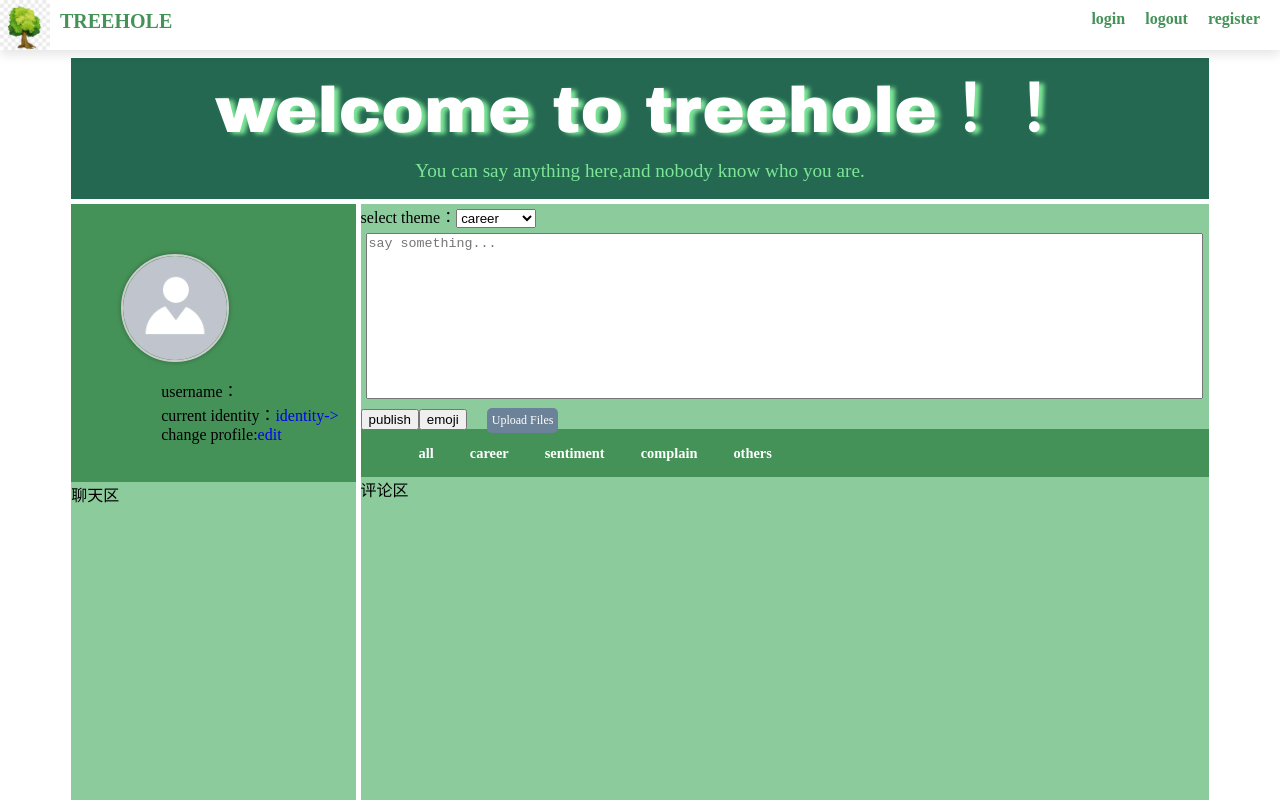
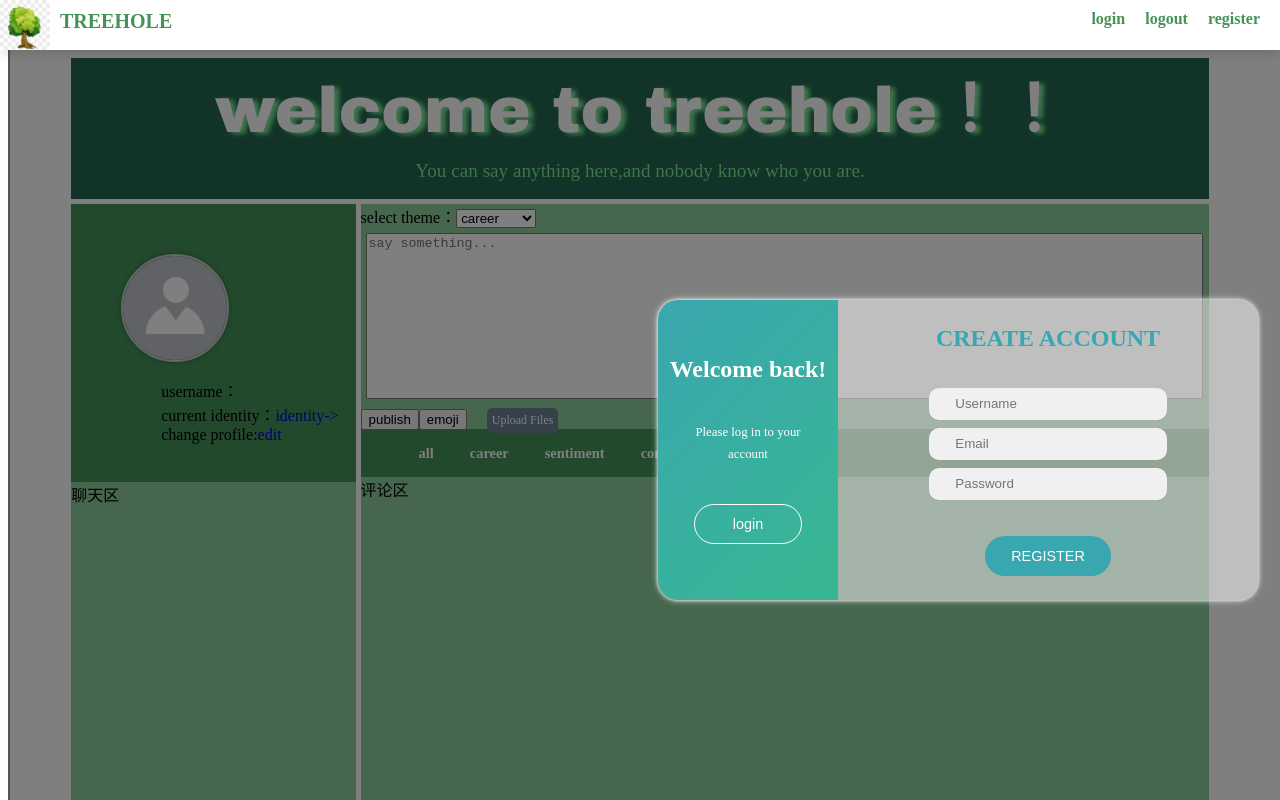
Before and after one commit to atiyerr/A, a Vue app in the folder TREEHOLE/: page / in a window 1280 px wide. Shown: the top 800 px of the page. Built offline with nearby package versions, Linux system fonts and the light colour scheme.

Commit message:
登录界面浮在主界面上方
登录界面浮在主界面上方&登录界面内容样式修改

```diff
--- a/TREEHOLE/src/App.vue
+++ b/TREEHOLE/src/App.vue
@@ -1,13 +1,17 @@
 <template>
+  <login />
+
 
   <homepage/>
-  <login/>
+
+
 </template>
 
 
 <script setup>
+import homepage from './components/homepage/homepage.vue';
+import login from './components/login/login.vue';
 
-import homepage from './components/homepage/homepage.vue'
-// import login from './components/login/login.vue';
+
 
 </script>
--- a/TREEHOLE/src/components/homepage/homepage.vue
+++ b/TREEHOLE/src/components/homepage/homepage.vue
@@ -10,7 +10,7 @@
                 <li><a href="#set">set</a></li>
             </ul>
             <ul class="state">
-                    <li><a href="#login">login</a></li>
+                <li ><a href="#login" @click.prevent="Login">login</a></li>
                 <li><a href="#logout">logout</a></li>
                 <li><a href="#register">register</a></li>
             </ul>
@@ -70,18 +70,16 @@
                 <li><a href="#contact">Contact us</a></li>
             </ul>
             </div>
-
-
-
         </div>
     </div>
 
 </template>
 
-<script>
-</script>
+<script></script>
+
 
 <style scoped lang="less">
+
 
     // 适配不同大小窗口
     @import 'homepage1.less';
--- a/TREEHOLE/src/components/login/login.css
+++ b/TREEHOLE/src/components/login/login.css
@@ -1,16 +1,25 @@
+.close {
+  width: 100%;
+  height: 100%;
+  position: fixed;
+  background-color: rgba(0, 0, 0, 0.5);
+  cursor: pointer;
+}
 .login-register {
-  width: 100vw;
-  height: 100vh;
+  width: 1000px;
+  height: 500px;
   box-sizing: border-box;
+  position: absolute;
+  display: flex;
 }
 .contain {
   width: 60%;
   height: 60%;
   position: relative;
-  top: 50%;
-  left: 50%;
+  top: 90%;
+  left: 95%;
   transform: translate(-50%, -50%);
-  background-color: #fff;
+  background-color: rgba(255, 255, 255, 0.5);
   border-radius: 20px;
   box-shadow: 0 0 3px #f0f0f0, 0 0 6px #f0f0f0;
 }
@@ -63,7 +72,7 @@
   background-color: #f0f0f0;
 }
 .bbutton {
-  width: 20%;
+  width: 30%;
   height: 40px;
   border-radius: 24px;
   border: none;
@@ -97,12 +106,13 @@
   font-size: 1.5em;
   font-weight: bold;
   color: #fff;
+  text-align: center;
 }
 .scontent {
   font-size: 0.8em;
   color: #fff;
   text-align: center;
-  padding: 2em 4em;
+  padding: 2em 2em ;
   line-height: 1.7em;
 }
 .sbutton {
--- a/TREEHOLE/src/components/login/login.less
+++ b/TREEHOLE/src/components/login/login.less
@@ -1,16 +1,25 @@
+.close{
+    width: 100%;
+    height: 100%;
+    position: fixed;
+    background-color: rgba(0,0,0,0.5);
+    cursor: pointer;
+}
 .login-register{
-    width: 100vw;
-    height: 100vh;
+    width: 1000px;
+    height: 500px;
     box-sizing: border-box;
+    position:  absolute;
+    display: flex;
 }
 .contain{
     width: 60%;
     height: 60%;
     position: relative;
-    top: 50%;
-    left: 50%;
+    top: 90%;
+    left: 95%;
     transform: translate(-50%,-50%);
-    background-color: #fff;
+    background-color: rgba(255,255,255,0.5);
     border-radius: 20px;
     box-shadow: 0 0 3px #f0f0f0,
                 0 0 6px #f0f0f0;
@@ -64,7 +73,7 @@
     background-color: #f0f0f0;
 }
 .bbutton{
-    width: 20%;
+    width: 30%;
     height: 40px;
     border-radius: 24px;
     border: none;
@@ -98,12 +107,13 @@
     font-size: 1.5em;
     font-weight: bold;
     color: #fff;
+    text-align: center;
 }
 .scontent{
     font-size: 0.8em;
     color: #fff;
     text-align: center;
-    padding: 2em 4em;
+    padding: 2em 2em ;
     line-height: 1.7em;
 }
 .sbutton{
--- a/TREEHOLE/src/components/login/login.vue
+++ b/TREEHOLE/src/components/login/login.vue
@@ -1,38 +1,39 @@
 <template>
-	<div class="login-register">
+	<button class="close"></button>
+	<div class="login-register" >
 		<div class="contain">
 			<div class="big-box" :class="{active:isLogin}">
 				<div class="big-contain" key="bigContainLogin" v-if="isLogin">
-					<div class="btitle">账户登录</div>
+					<div class="btitle">LOGIN ACCOUNT</div>
 					<div class="bform">
-						<input type="email" placeholder="邮箱" v-model="form.useremail">
-						<span class="errTips" v-if="emailError">* 邮箱填写错误 *</span>
-						<input type="password" placeholder="密码" v-model="form.userpwd">
-						<span class="errTips" v-if="emailError">* 密码填写错误 *</span>
+						<input type="email" placeholder="Email" v-model="form.useremail">
+						<span class="errTips" v-if="emailError">*Email filled in incorrectly *</span>
+						<input type="password" placeholder="Password" v-model="form.userpwd">
+						<span class="errTips" v-if="emailError">* Password filled in incorrectly *</span>
 					</div>
-					<button class="bbutton" @click="login">登录</button>
+					<button class="bbutton" @click="login">LOGIN</button>
 				</div>
 				<div class="big-contain" key="bigContainRegister" v-else>
-					<div class="btitle">创建账户</div>
+					<div class="btitle">CREATE ACCOUNT</div>
 					<div class="bform">
-						<input type="text" placeholder="用户名" v-model="form.username">
-						<span class="errTips" v-if="existed">* 用户名已经存在！ *</span>
-						<input type="email" placeholder="邮箱" v-model="form.useremail">
-						<input type="password" placeholder="密码" v-model="form.userpwd">
+						<input type="text" placeholder="Username" v-model="form.username">
+						<span class="errTips" v-if="existed">*Username already exists!*</span>
+						<input type="email" placeholder="Email" v-model="form.useremail">
+						<input type="password" placeholder="Password" v-model="form.userpwd">
 					</div>
-					<button class="bbutton" @click="register">注册</button>
+					<button class="bbutton" @click="register">REGISTER</button>
 				</div>
 			</div>
 			<div class="small-box" :class="{active:isLogin}">
 				<div class="small-contain" key="smallContainRegister" v-if="isLogin">
-					<div class="stitle">你好，朋友!</div>
-					<p class="scontent">开始注册，和我们一起旅行</p>
-					<button class="sbutton" @click="changeType">注册</button>
+					<div class="stitle">Hi!</div>
+					<p class="scontent">Are you ready to start your treehole journey?</p>
+					<button class="sbutton" @click="changeType">REGISTER</button>
 				</div>
 				<div class="small-contain" key="smallContainLogin" v-else>
-					<div class="stitle">欢迎回来!</div>
-					<p class="scontent">与我们保持联系，请登录你的账户</p>
-					<button class="sbutton" @click="changeType">登录</button>
+					<div class="stitle">Welcome back!</div>
+					<p class="scontent">Please log in to your account</p>
+					<button class="sbutton" @click="changeType">login</button>
 				</div>
 			</div>
 		</div>
@@ -40,7 +41,17 @@
 </template>
 
 <script>
-	export default{
+
+	// 监听窗口滚动事件，动态调整login组件的位置
+	window.addEventListener('scroll', () => {
+    	const loginElement = document.querySelector('.login-register');
+    	if (loginElement) {
+      	  const scrollTop = window.scrollY;
+      		loginElement.style.top = `${scrollTop}px`;
+    	}
+  	});
+
+	export default {
 		name:'login-register',
 		data(){
 			return {
```
Lines whose indentation alone changed are shown as unchanged.
